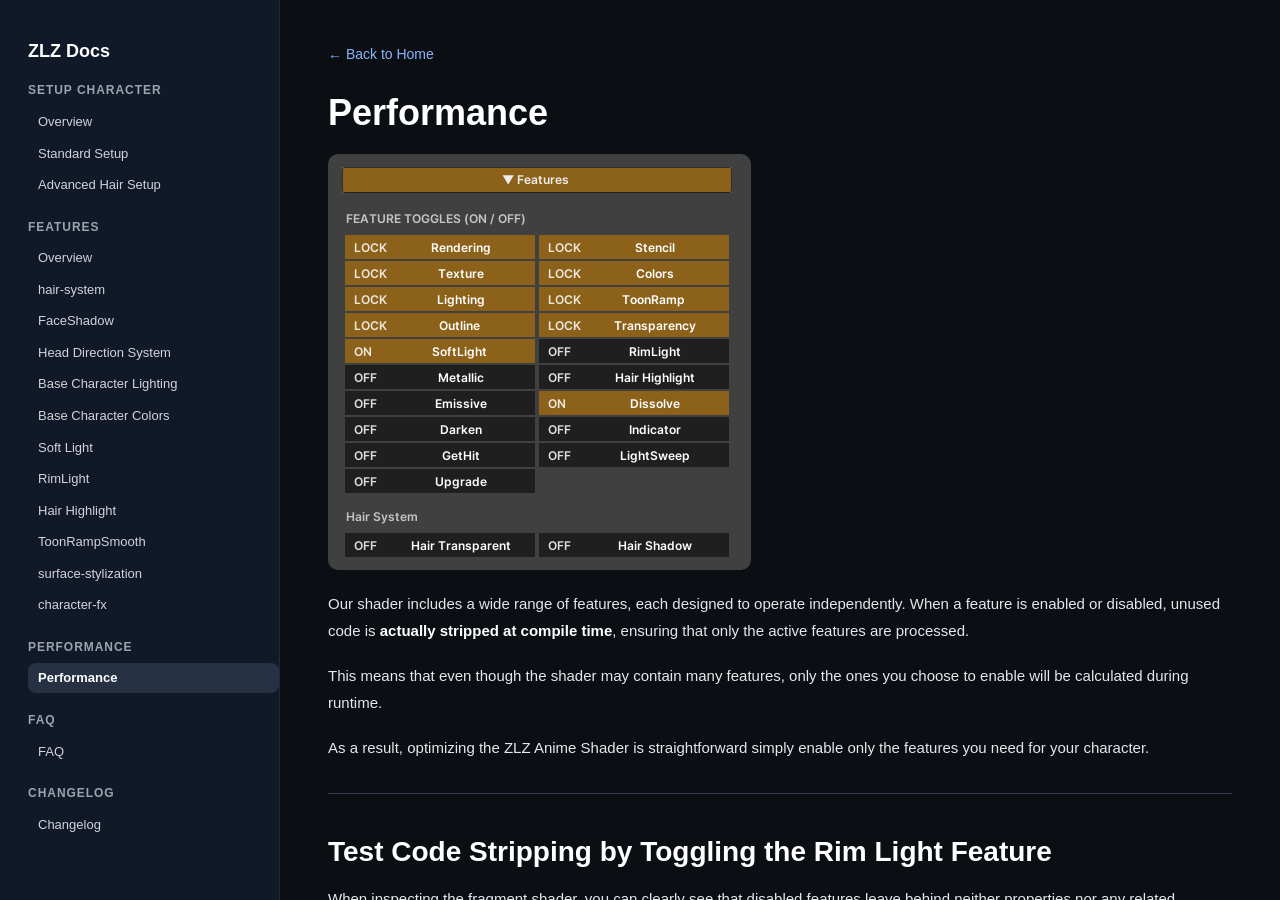
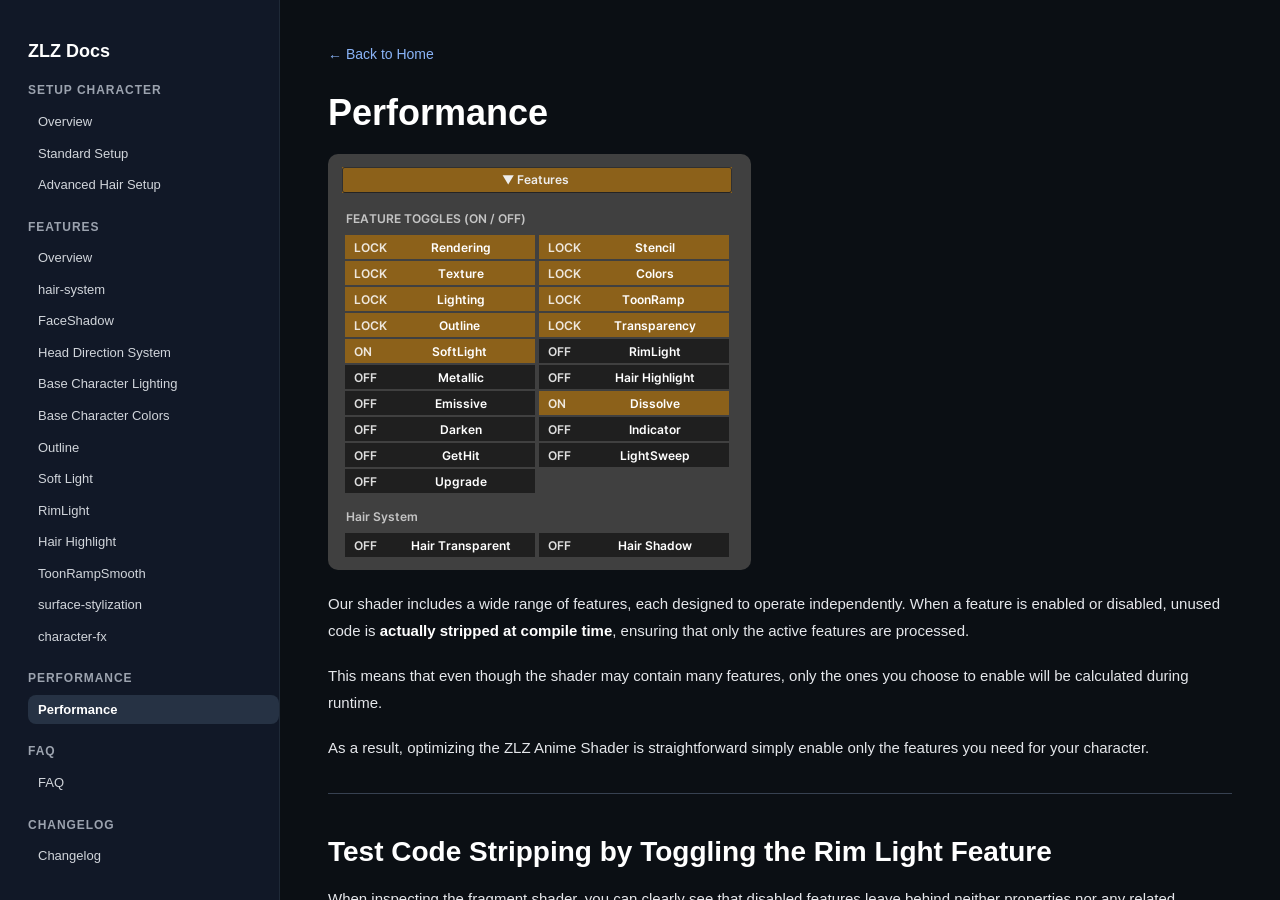
Before and after one commit to zlz-studio/zlz-studio.github.io, a Jekyll site: the page built from performance/index.md, in a window 1280 px wide and 900 px high. Built offline with Jekyll 4.4.1, drawn with Linux system fonts in a browser that asks for light colours.

Commit message:
Update sidebar.html

```diff
--- a/_includes/sidebar.html
+++ b/_includes/sidebar.html
@@ -48,6 +48,11 @@
 <a href="{{ '/features/Base-Character-Colors/' | relative_url }}"
    class="{% if page.url contains '/features/Base-Character-Colors/' %}active{% endif %}">
    Base Character Colors
+</a>
+
+<a href="{{ '/features/Outline/' | relative_url }}"
+   class="{% if page.url contains '/features/Outline/' %}active{% endif %}">
+   Outline
 </a>
 
 <a href="{{ '/features/Soft-Light/' | relative_url }}"
```
